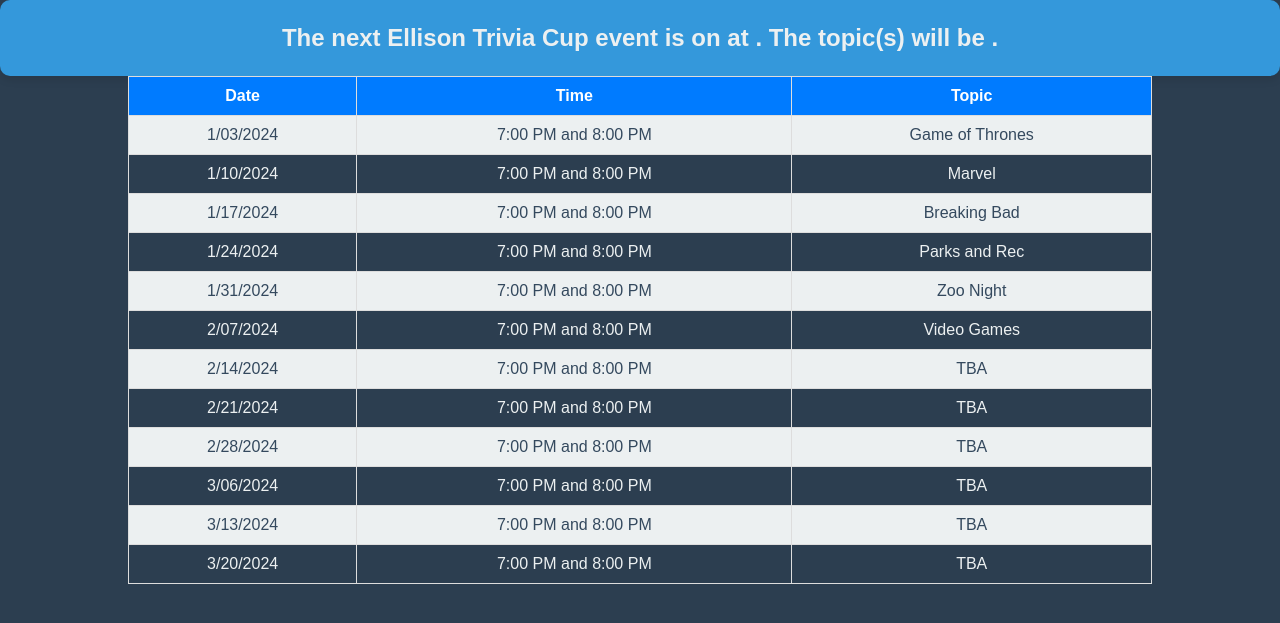
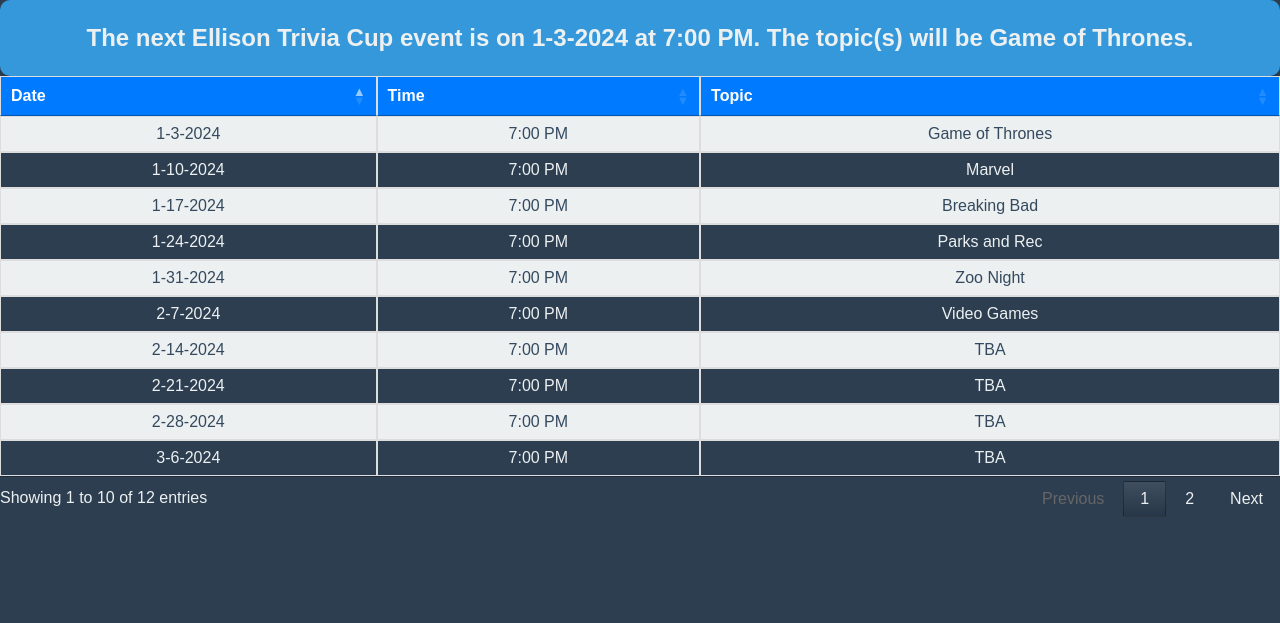
Before and after one commit to joneskyle0/joneskyle0.github.io, a PHP site: page /upcoming_events.html in a window 1280 px wide. Shown: the part 100-723 px from the top of the page. Run offline with PHP 8.4, Linux system fonts and the light colour scheme; some libraries are stand-ins or nearby versions.

Commit message:
fix js path

```diff
--- a/js/upcoming_events_table.js
+++ b/js/upcoming_events_table.js
@@ -1,7 +1,9 @@
-$(document).ready(function () {
+
+        $(document).ready(function(){
           // Initialize DataTable with "datetime-moment" sorting
           $('.upcoming-events').DataTable({
-        columnDefs: [{
+            columnDefs: [
+              {
                 type: 'datetime-moment',
                 targets: 0,
                 render: function (data, type, row) {
@@ -11,7 +13,7 @@
 
                   // Find the next event
                   var currentDate = moment(); // Get the current date and time
-                var tableData = $('.upcoming-events').DataTable().rows().data(); // Get the table data
+                  var tableData = $('.upcoming-events').DataTable().data(); // Get the table data
                   var nextEvent = null;
 
                   for (var i = 0; i < tableData.length; i++) {
@@ -30,16 +32,16 @@
                   }
 
                   if (nextEvent) {
-                    $('#event-date').text(nextEvent.date);
-                    $('#event-time').text(nextEvent.time);
-                    $('#event-topic').text(nextEvent.topic);
+                    document.getElementById('event-date').textContent = nextEvent.date;
+                    document.getElementById('event-time').textContent = nextEvent.time;
+                    document.getElementById('event-topic').textContent = nextEvent.topic;
                   }
 
                   return moment(data, 'M/D/YYYY').format('M-D-Y');
                 }
-        }],
+              }
+            ],
             searching: false
           });
-
           $('.dataTables_length').hide();
         });
--- a/upcoming_events.html
+++ b/upcoming_events.html
@@ -33,69 +33,69 @@
         <tbody>
             <tr>
                 <td>1/03/2024</td>
-                <td>7:00 PM and 8:00 PM</td>
+                <td>7:00 PM</td>
                 <td>Game of Thrones</td>
             </tr>
             <tr>
                 <td>1/10/2024</td>
-                <td>7:00 PM and 8:00 PM</td>
+                <td>7:00 PM</td>
                 <td>Marvel</td>
             </tr>
             <tr>
                 <td>1/17/2024</td>
-                <td>7:00 PM and 8:00 PM</td>
+                <td>7:00 PM</td>
                 <td>Breaking Bad</td>
             </tr>
             <tr>
                 <td>1/24/2024</td>
-                <td>7:00 PM and 8:00 PM</td>
+                <td>7:00 PM</td>
                 <td>Parks and Rec</td>
             </tr>
             <tr>
                 <td>1/31/2024</td>
-                <td>7:00 PM and 8:00 PM</td>
+                <td>7:00 PM</td>
                 <td>Zoo Night</td>
             </tr>
             <tr>
                 <td>2/07/2024</td>
-                <td>7:00 PM and 8:00 PM</td>
+                <td>7:00 PM</td>
                 <td>Video Games</td>
             </tr>
             <tr>
                 <td>2/14/2024</td>
-                <td>7:00 PM and 8:00 PM</td>
+                <td>7:00 PM</td>
                 <td>TBA</td>
             </tr>
             <tr>
                 <td>2/21/2024</td>
-                <td>7:00 PM and 8:00 PM</td>
+                <td>7:00 PM</td>
                 <td>TBA</td>
             </tr>
             <tr>
                 <td>2/28/2024</td>
-                <td>7:00 PM and 8:00 PM</td>
+                <td>7:00 PM</td>
                 <td>TBA</td>
             </tr>
             <tr>
                 <td>3/06/2024</td>
-                <td>7:00 PM and 8:00 PM</td>
+                <td>7:00 PM</td>
                 <td>TBA</td>
             </tr>
             <tr>
                 <td>3/13/2024</td>
-                <td>7:00 PM and 8:00 PM</td>
+                <td>7:00 PM</td>
                 <td>TBA</td>
             </tr>
             <tr>
                 <td>3/20/2024</td>
-                <td>7:00 PM and 8:00 PM</td>
+                <td>7:00 PM</td>
                 <td>TBA</td>
             </tr>
         </tbody>
     </table>
 </div>
-    <script src="https://code.jquery.com/jquery-3.6.0.min.js"></script>
-    <script type="text/javascript" charset="utf8" src="https://cdn.datatables.net/1.11.5/js/jquery.dataTables.min.js"></script>
-    <script src="js/upcoming_events.js"></script>
+<script src="https://code.jquery.com/jquery-3.6.0.min.js"></script>
+<script type="text/javascript" charset="utf8" src="https://cdn.datatables.net/1.11.5/js/jquery.dataTables.min.js"></script>
+<script type="text/javascript" charset="utf8" src="js\upcoming_events_table.js"></script>
 </body>
 </html>
```
Also changed, not shown: css/index.css (+8 -7 lines). Lines whose indentation alone changed are shown as unchanged.
